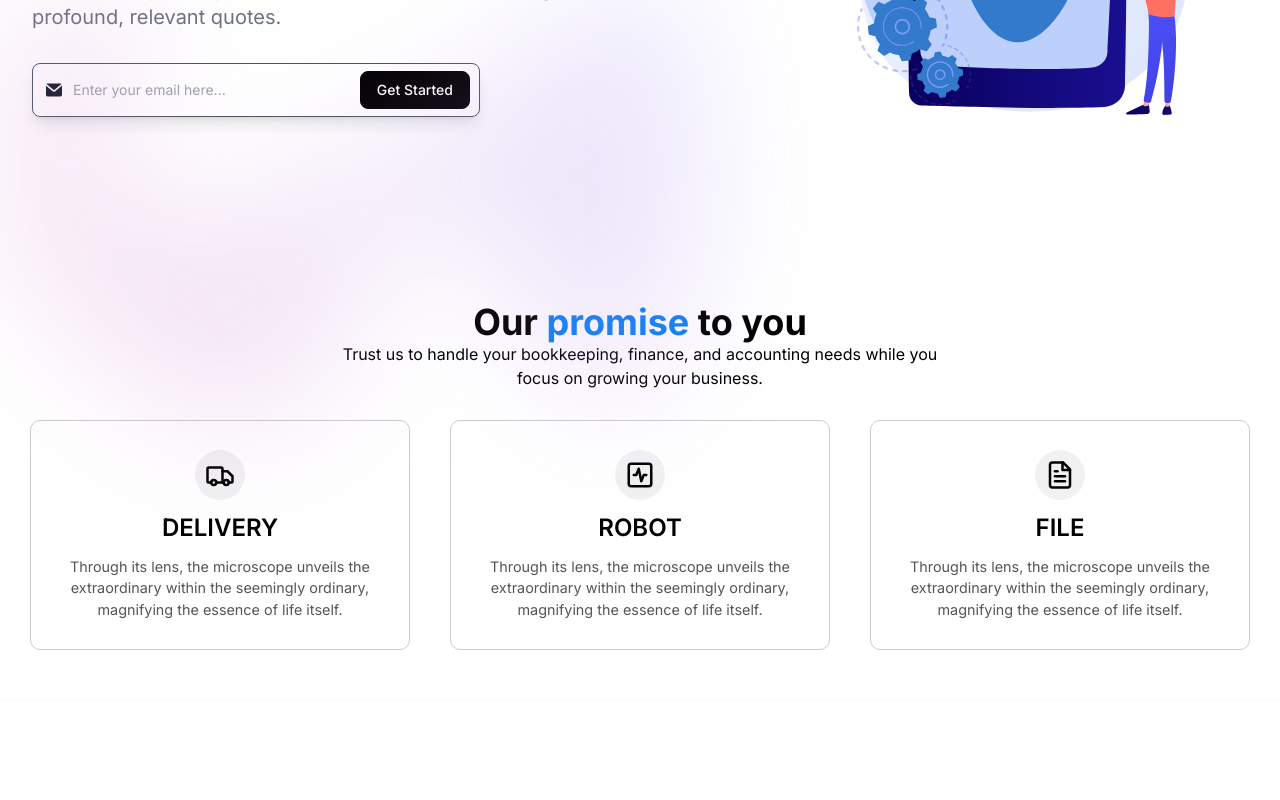
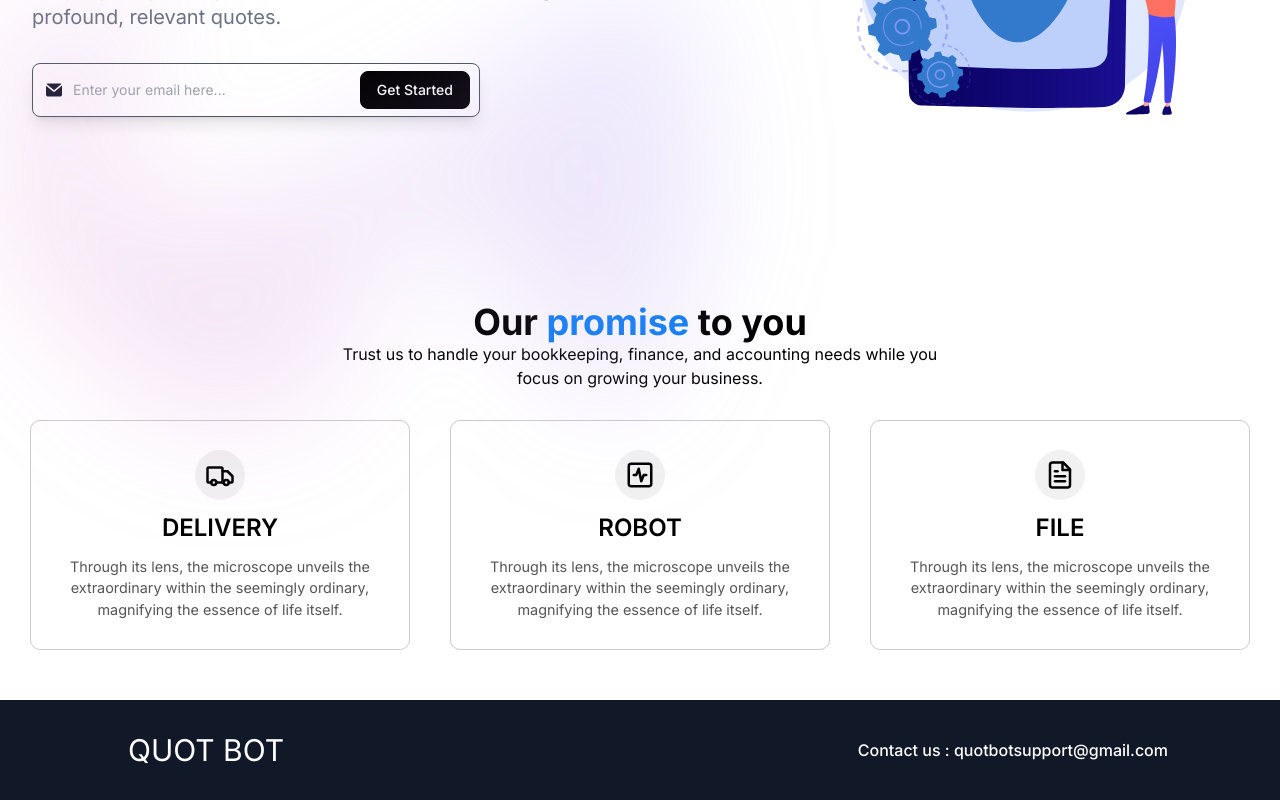
Before and after one commit to Medtekviyab/Product-App, a Next.js app in the folder alliance-app/: page / in a window 1280 px wide. Shown: the part 402-1202 px from the top of the page. Built offline with nearby package versions, Linux system fonts and the light colour scheme.

Commit message:
UPDATED LANDING PAGE AND ADDED FOOTER

```diff
--- a/alliance-app/src/components/Footer.js
+++ b/alliance-app/src/components/Footer.js
@@ -3,13 +3,13 @@ import React from "react";
 const Footer = () => {
   return (
     <div>
-      <footer class="w-full p-8 mt-10 bg-white border-gray-200 shadow md:flex md:items-center md:justify-between dark:bg-gray-900 dark:border-gray-700">
+      <footer class="w-full p-8 mt-10 bg-gray-900 md:flex md:items-center md:justify-between dark:bg-gray-900 dark:border-gray-700">
         <span class="text-3xl ml-24 text-white lg:text-center dark:text-white">
          QUOT BOT
         </span>
         <ul class="flex flex-wrap items-center mt-3 text-md font-medium text-white dark:text-white sm:mt-0">
           <li>
-            <a href="#" class="hover:underline mr-20">
+            <a href="#" class=" flex hover:underline mr-20">
               Contact us : quotbotsupport@gmail.com
             </a>
           </li>
```
